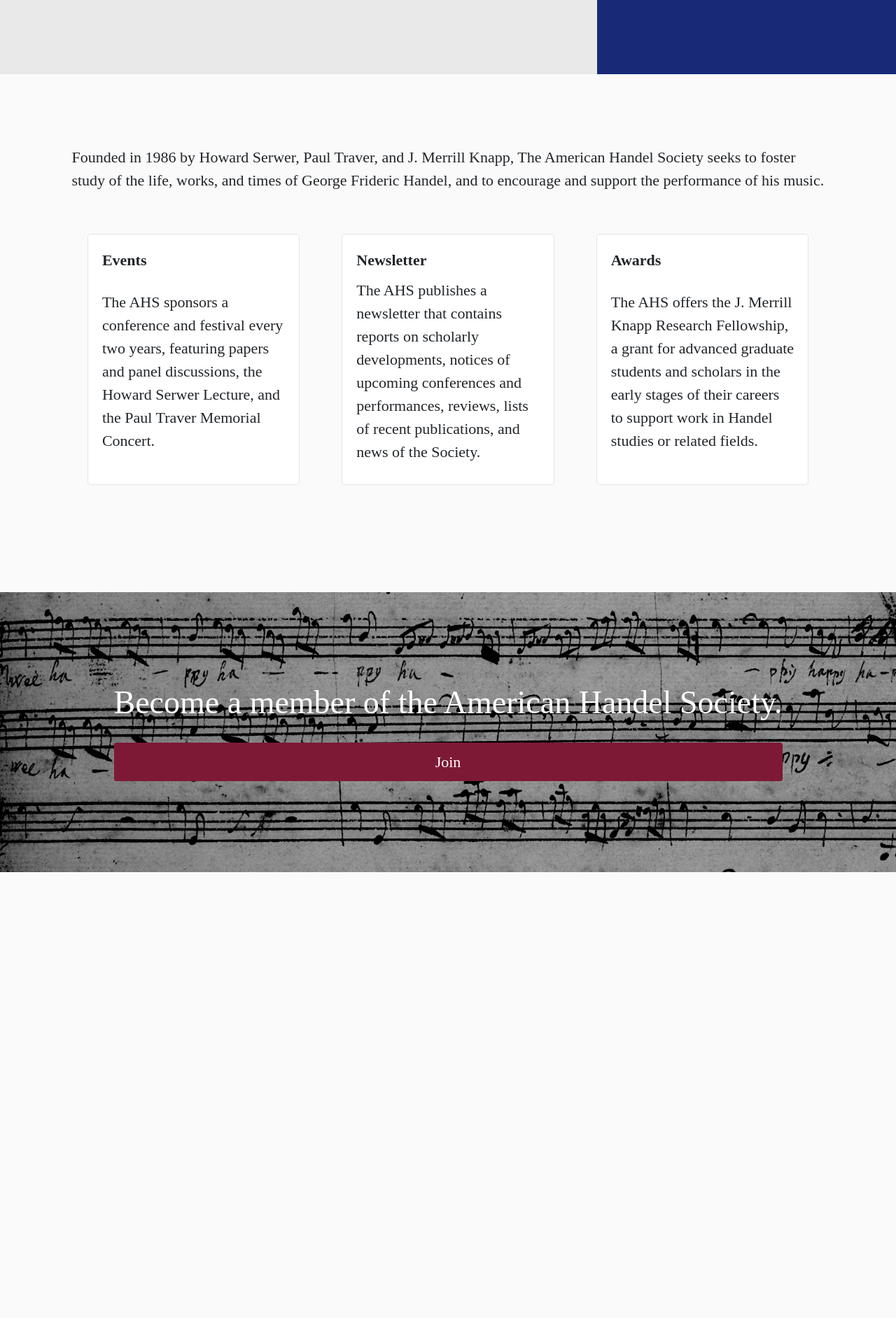
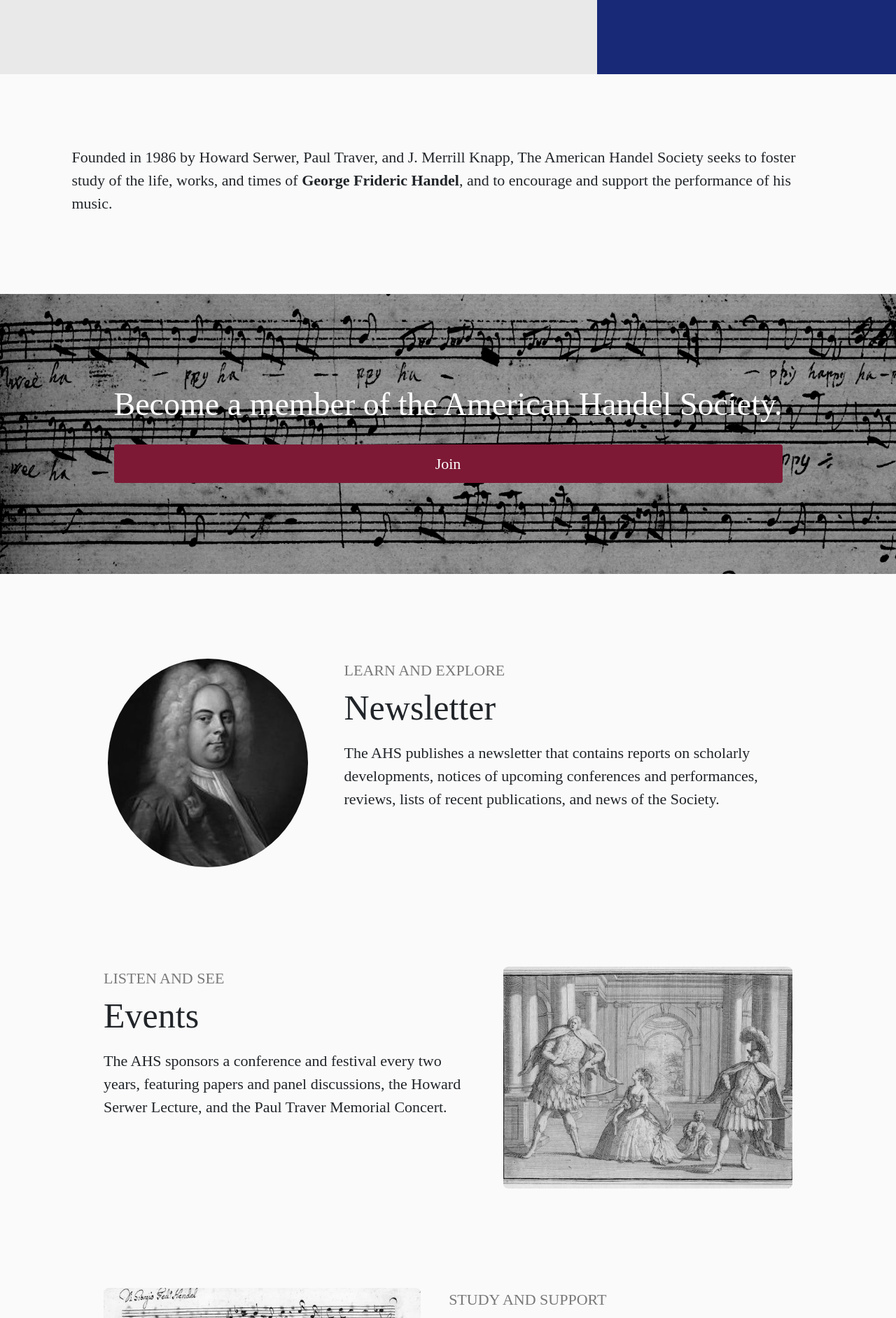
Before and after one commit to americanhandelsociety/americanhandelsociety-members, a Django app: page /about/ in a window 1280 px wide. Shown: the part 435-2318 px from the top of the page at 70% size. Before the commit the page ends 1681 px from the top, so only its background shows below. Run offline with Django 3.2, Linux system fonts and the light colour scheme; some libraries are stand-ins or nearby versions; some web fonts are replaced.

Commit message:
task: Style langing page (#18)
* task: Style langing page

* task: Finesse styles

```diff
--- a/americanhandelsociety_app/static/css/custom.css
+++ b/americanhandelsociety_app/static/css/custom.css
@@ -168,16 +168,6 @@ h3 {
 }
 
 /* About */
-.info-cards {
-  background-color: #fff;
-  border: 1px solid rgba(0, 0, 0, 0.1);
-  border-radius: 5px;
-  margin: 5rem 3rem;
-  padding: 2rem;
-  display: flex;
-  flex-wrap: wrap;
-}
-
 .join-banner {
   display: flex;
   flex-direction: column;
@@ -215,6 +205,101 @@ h3 {
   font-weight: 800;
   font-size: 2.4rem;
 }
+
+.info-container {
+  display: flex;
+  flex-direction: column;
+  justify-content: center;
+  width: 80%;
+  margin: auto;
+  padding-top: 5rem;
+}
+
+.info-row {
+  display: flex;
+  flex-direction: row;
+  justify-content: space-around;
+  padding: 5% 0 5% 0;
+}
+
+.info-col {
+  display: flex;
+  flex-direction: column;
+  margin: 2rem;
+}
+
+.subheader {
+  margin-bottom: 0;
+  color: rgba(121, 121, 121);
+}
+
+.info-header {
+  font-size: 5rem;
+  font-family: var(--font-headers);
+}
+
+.info-newsletter-img {
+  width: 28%;
+}
+
+.info-newsletter-text {
+  width: 62%;
+}
+
+.newsletter-img {
+  max-width: 100%;
+  height: auto;
+  border-radius: 50%;
+}
+
+.info-events-img {
+  width: 42%;
+}
+
+.info-events-text {
+  width: 54%;
+}
+
+.events-img {
+  max-width: 100%;
+  height: auto;
+  border-radius: 2%;
+}
+
+.info-study-img {
+  width: 48%;
+}
+
+.info-study-text {
+  width: 52%;
+}
+
+.study-img {
+  max-width: 100%;
+  height: auto;
+  border-radius: 2%;
+}
+
+.footer {
+  display: flex;
+  flex-direction: column;
+  width: 80%;
+  margin: auto;
+  padding-top: 4rem;
+  padding-bottom: 4rem;
+  font-size: 1.5rem;
+  border-top: 1px solid #e8e8e8;
+}
+
+.footer-muted {
+  color: rgba(121, 121, 121);
+}
+
+.footer-bold {
+  font-weight: 900;
+}
+
+
 
 /* Profile */
 .profile-card {
--- a/americanhandelsociety_app/templates/about.html
+++ b/americanhandelsociety_app/templates/about.html
@@ -23,22 +23,7 @@
 
 	<div class="row">
 		<div class='col-12'>
-			<p>Founded in 1986 by Howard Serwer, Paul Traver, and J. Merrill Knapp, The American Handel Society seeks to foster study of the life, works, and times of George Frideric Handel, and to encourage and support the performance of his music.</p>
-
-			<div class="row">
-				<div class="col info-cards">
-					<p><strong>Events</strong></p>
-					<p>The AHS sponsors a conference and festival every two years, featuring papers and panel discussions, the Howard Serwer Lecture, and the Paul Traver Memorial Concert.</p>
-				</div>
-				<div class="col info-cards">
-					<p><strong>Newsletter</strong></p>
-					<p>The AHS publishes a newsletter that contains reports on scholarly developments, notices of upcoming conferences and performances, reviews, lists of recent publications, and news of the Society.</p>
-				</div>
-				<div class="col info-cards">
-					<p><strong>Awards</strong></p>
-					<p>The AHS offers the J. Merrill Knapp Research Fellowship, a grant for advanced graduate students and scholars in the early stages of their careers to support work in Handel studies or related fields.</p>
-				</div>
-			</div>
+			<p>Founded in 1986 by Howard Serwer, Paul Traver, and J. Merrill Knapp, The American Handel Society seeks to foster study of the life, works, and times of <strong>George Frideric Handel</strong>, and to encourage and support the performance of his music.</p>
 		</div>
 	</div>
 </div>
@@ -50,5 +35,51 @@
 	</div>
 </div>
 
+<div class="info-container">
+	<div class="info-row">
+		<div class="info-col info-newsletter-img">
+			<img class="newsletter-img" src="{% static 'images/handel-bw.jpg' %}" alt="G.F. Handel">
+		</div>
+		<div class="info-col info-newsletter-text">
+			<p class="subheader">LEARN AND EXPLORE</p>
+			<p class="info-header">Newsletter</p>
+			<p>The AHS publishes a newsletter that contains reports on scholarly developments, notices of upcoming conferences and performances, reviews, lists of recent publications, and news of the Society.</p>
+		</div>
+	</div>
+	<div class="info-row">
+		<div class="info-col info-events-text">
+			<p class="subheader">LISTEN AND SEE</p>
+			<p class="info-header">Events</p>
+			<p>The AHS sponsors a conference and festival every two years, featuring papers and panel discussions, the Howard Serwer Lecture, and the Paul Traver Memorial Concert.</p>
+		</div>
+		<div class="info-col info-events-img">
+			<img class="events-img" src="{% static 'images/Senesino_Cuzzoni_Berenstadt_BW.jpg' %}" alt="G.F. Handel">
+		</div>
+	</div>
+	<div class="info-row">
+		<div class="info-col info-study-img">
+			<img class="study-img" src="{% static 'images/discovery-bw.jpg' %}" alt="G.F. Handel">
+		</div>
+		<div class="info-col info-study-text">
+			<p class="subheader">STUDY AND SUPPORT</p>
+			<p class="info-header">Awards</p>
+			<p>The AHS offers the J. Merrill Knapp Research Fellowship, a grant for advanced graduate students and scholars in the early stages of their careers to support work in Handel studies or related fields.</p>
+		</div>
+	</div>
+</div>
+
+<div class="footer">
+	<p class="footer-bold">Images (in order of appearance)</p>
+	<p class="footer-muted">
+		"Happy we," <em>Acis and Galatea</em>, HWV 49, George Frideric Handel, 1715-32.<br>
+		"George Frideric Handel," attributed to Balthasar Denner, 1726–8, The National Portrait Gallery, London.<br>
+		"Berenstadt, Cuzzoni and Senesino," attributed to John Vanderbank, 1723, The British Museum, London.<br>
+		"Tu fedel? tu costante?," HWV 171a, George Frideric Handel, 1705-6.
+	</p>
+	<br>
+	<p class="footer-bold">
+		Copyright &#169; American Handel Society
+	</p>
+</div>
 
 {% endblock %}
```
Also changed, not shown: americanhandelsociety_app/static/images/discovery-bw.jpg (added).
